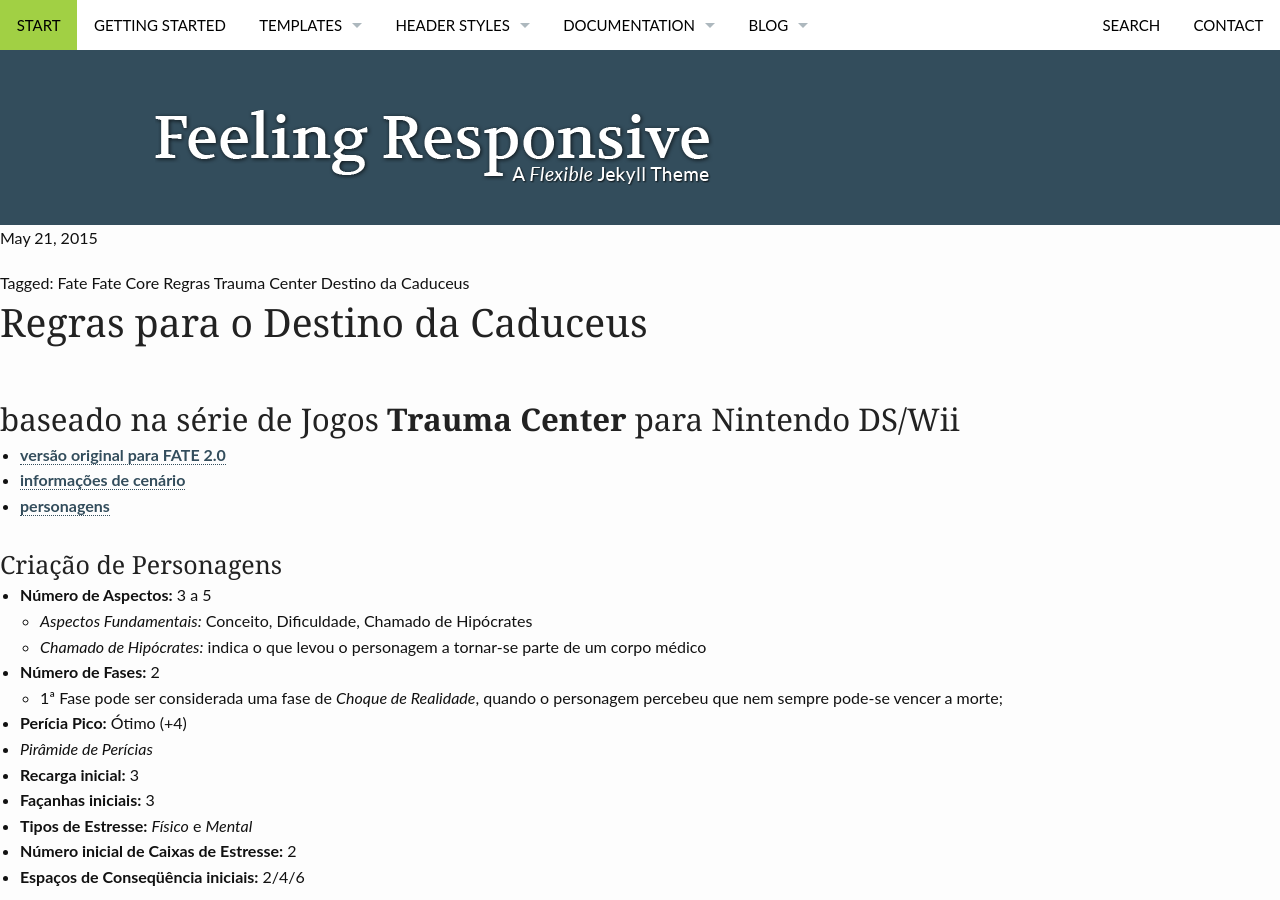
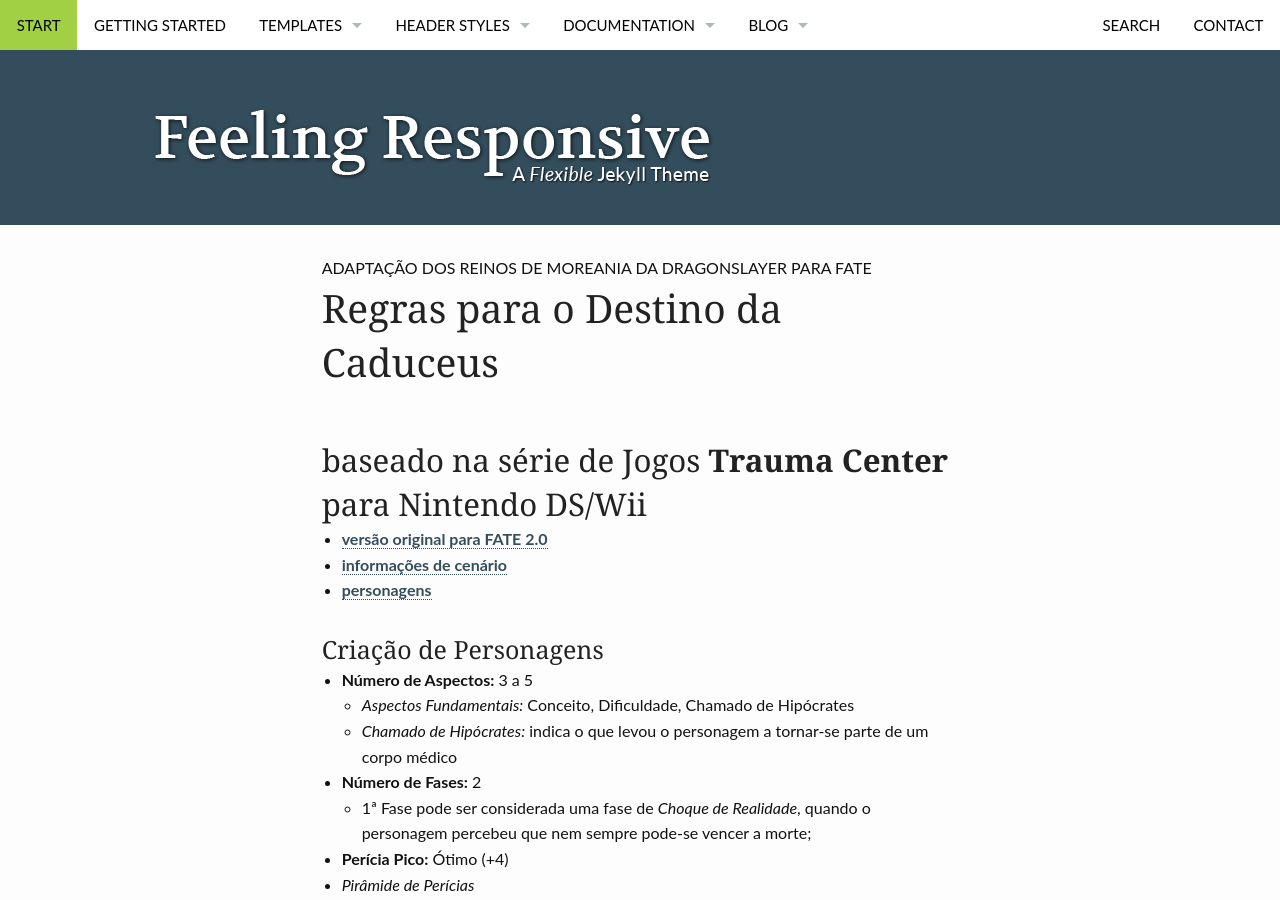
Before and after one commit to fabiocosta0305/fabiocosta0305.github.io-old, a Jekyll site: the page built from _posts/RPG/2015-05-21-DestinoDaCaduceus-regras.md, in a window 1280 px wide and 900 px high. Built offline with Jekyll 4.4.1, drawn with Linux system fonts in a browser that asks for light colours; some of the changed text lies outside the part shown.

Commit message:
Mudando tema Jekyll - Feeling Responsible

```diff
--- a/_posts/RPG/2015-05-21-DestinoDaCaduceus-regras.md
+++ b/_posts/RPG/2015-05-21-DestinoDaCaduceus-regras.md
@@ -1,16 +1,22 @@
 ---
 title: Regras para o Destino da Caduceus
-layout: post
-tags: ["Fate","Fate Core","Regras", "Trauma Center", "Destino da Caduceus"]
+subheadline: adaptação dos Reinos de Moreania da DragonSlayer para Fate
+layout: page
+categories:
+ - RPG
+tags:
+ - Fate
+ - Fate Core
+ - Regras
+ - Trauma Center
+ - Destino da Caduceus
 ---
-
-# Regras para o Destino da Caduceus
 
 ## baseado na série de Jogos **Trauma Center** para Nintendo DS/Wii
 
 - [versão original para FATE 2.0](http://maisquatro.wordpress.com/2008/08/16/mini-cenario-para-fudgefate-terrorismo-medico/)
-- [informações de cenário](/DestinoDaCaduceus)
-- [personagens](/DestinoDaCaduceus-personagens)
+- [informações de cenário](/rpg/DestinoDaCaduceus)
+- [personagens](/rpg/DestinoDaCaduceus-personagens)
 
 ### Criação de Personagens
 
```
